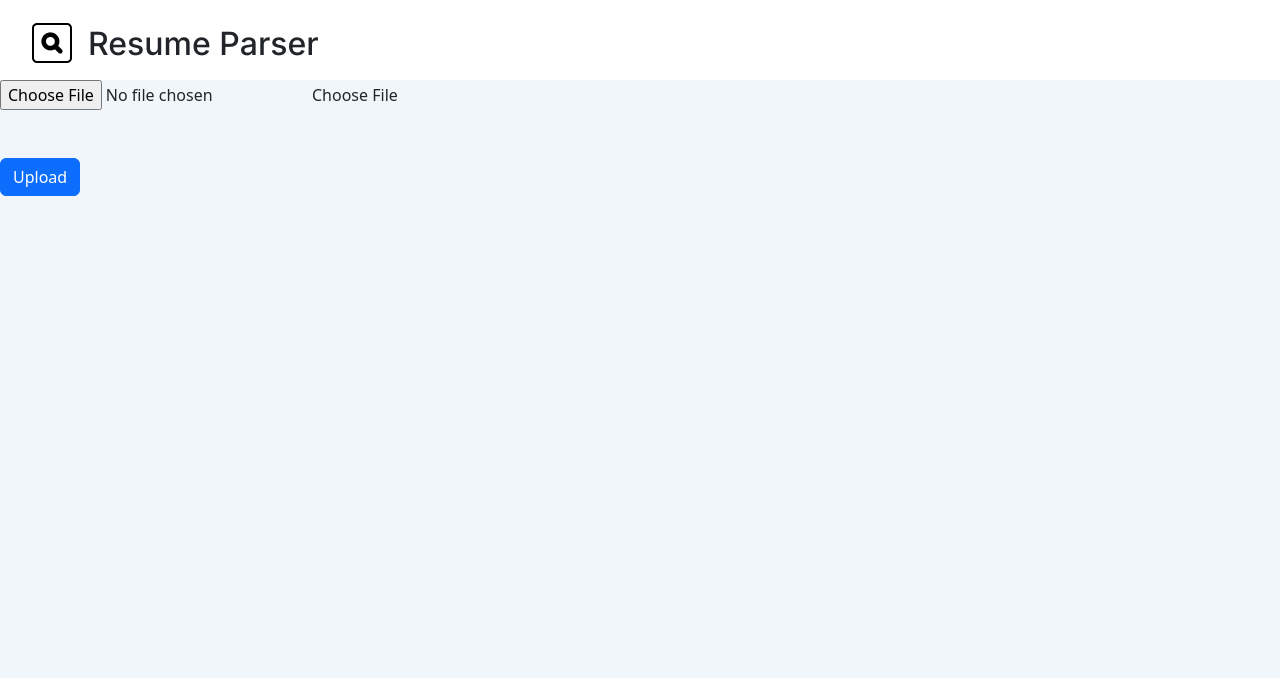
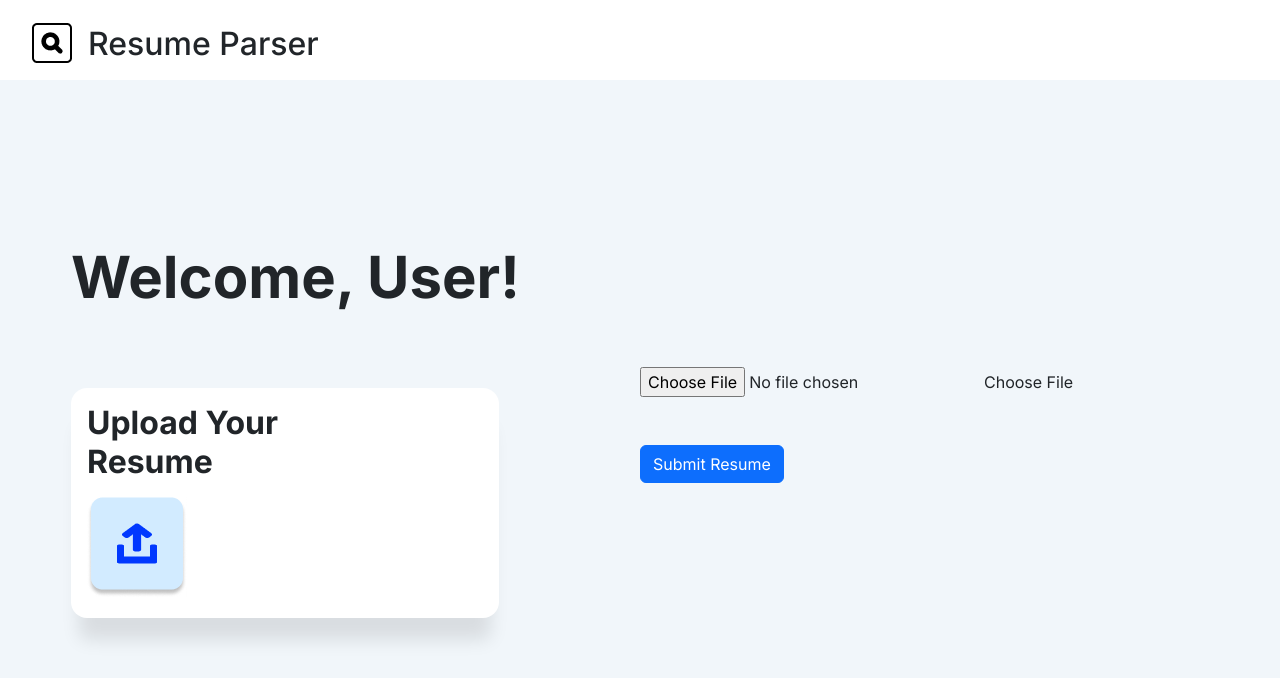
Before and after one commit to jacksoncamp42/Resume-Parser-App, a React (Create React App) app: page /Upload in a window 1280 px wide. Shown: the top 678 px of the page. Built offline with nearby package versions, Linux system fonts and the light colour scheme.

Commit message:
upload page components

```diff
--- a/src/App.css
+++ b/src/App.css
@@ -39,7 +39,7 @@
 
 /* RESUME CARD CONTAINER*/
 
-.resumeContainer{
+.resumeContainer {
   width: 1138px;
   height: 613px;
   font-family: 'Inter', sans-serif;
@@ -49,7 +49,7 @@
   grid-template-columns: 1fr 1fr 0fr;
   row-gap: 2em;
 
-  background: #FFFFFF;
+  background: #ffffff;
   border-radius: 16px;
   padding: 32px;
   box-shadow: 0px 30px 18px -8px rgba(0, 0, 0, 0.1);
@@ -75,7 +75,7 @@
   transform: scale(1.05, 1.05);
 }
 
-.resumeCard p #resume-title{
+.resumeCard p #resume-title {
   font-family: 'Inter';
   font-style: normal;
   font-weight: 600;
@@ -85,7 +85,7 @@
 }
 
 .resumeCard #resume-fields {
-  font-size: 10px ;
+  font-size: 10px;
   color: #767575;
   margin-bottom: 12px;
 }
@@ -103,15 +103,15 @@
 
 .resumeFavorite {
   background: none;
-	border: none;
-	padding: 0;
-	cursor: pointer;
-  background-size:cover;
+  border: none;
+  padding: 0;
+  cursor: pointer;
+  background-size: cover;
   width: 24px;
   height: 24px;
 }
 
-.resumeFavorite:hover{
+.resumeFavorite:hover {
   transform: scale(1.15, 1.15);
 }
 
@@ -133,7 +133,7 @@
   flex-direction: row;
 }
 
-.resumeCard #resume-fields{
+.resumeCard #resume-fields {
   white-space: nowrap;
   overflow: hidden;
   text-overflow: ellipsis;
@@ -146,13 +146,13 @@
   margin-bottom: 8px;
 }
 
-#resume-experience{
+#resume-experience {
   white-space: nowrap;
   overflow: hidden;
   margin-bottom: 8px;
 }
 
-#resume-skills{
+#resume-skills {
   white-space: nowrap;
   overflow: hidden;
   text-overflow: ellipsis;
@@ -167,7 +167,8 @@
   box-sizing: border-box;
   cursor: pointer;
   display: inline-block;
-  font-family: Roobert,-apple-system,BlinkMacSystemFont,"Segoe UI",Helvetica,Arial,sans-serif,"Apple Color Emoji","Segoe UI Emoji","Segoe UI Symbol";
+  font-family: Roobert, -apple-system, BlinkMacSystemFont, 'Segoe UI', Helvetica,
+    Arial, sans-serif, 'Apple Color Emoji', 'Segoe UI Emoji', 'Segoe UI Symbol';
   font-family: 'Inter';
   font-style: normal;
   font-weight: 500;
@@ -183,7 +184,7 @@
 
 .viewResumeButton:hover {
   color: #fff;
-  background-color: #1A1A1A;
+  background-color: #1a1a1a;
   box-shadow: rgba(0, 0, 0, 0.25) 0 8px 15px;
   transform: translateY(-2px);
 }
@@ -193,11 +194,49 @@
   transform: translateY(0);
 }
 
-.footer a{
+.footer a {
   display: inline-block;
   width: 30px;
 }
 
-.footer *{
+.footer * {
   margin-right: 16px;
 }
+
+/* Upload Part */
+.upload-container {
+  margin-left: auto;
+  margin-right: auto;
+  margin-top: 3%;
+  width: 1138px;
+  height: 613px;
+  font-family: 'Inter', sans-serif;
+  align-items: center;
+
+  display: grid;
+  grid-template-columns: 1fr 1fr 0fr;
+  row-gap: 2em;
+}
+
+.left-side > h1 {
+  font-family: 'Inter';
+  font-style: normal;
+  line-height: 160%;
+  margin-bottom: 64px;
+  font-weight: 700;
+  font-size: 58px;
+}
+
+.left-shape {
+  background: #ffffff;
+  width: 428px;
+  height: 230px;
+  border-radius: 16px;
+  padding: 16px;
+  box-shadow: 0px 30px 18px -8px rgba(0, 0, 0, 0.1);
+}
+.left-shape > h2 {
+  width: 200px;
+  font-weight: bold;
+  margin-bottom: 16px;
+}
--- a/src/components/FileUpload.js
+++ b/src/components/FileUpload.js
@@ -1,28 +1,32 @@
-import React, { Fragment, useState } from "react";
+import React, { Fragment, useState } from 'react';
+import UploadPic from './sidebar-icons/UploadPic.png';
 
 const FileUpload = () => {
-  const [file, setFile] = useState("");
-  const [filename, setFilename] = useState("Choose File");
+  const [file, setFile] = useState('');
+  const [filename, setFilename] = useState('Choose File');
   const [uploadedFile, setUploadedFile] = useState({});
   const [items, setItems] = useState([]);
   const [submitted, setSubmitted] = useState(false);
-  const [searchCategory, setSearchCategory] = useState("first_name");
-  const [filter, setFilter] = useState("");
+  const [searchCategory, setSearchCategory] = useState('first_name');
+  const [filter, setFilter] = useState('');
 
-  const onChange = (e) => {
+  const onChange = (e) => {};
 
-  };
-
-
-  const onSubmit = async (e) => {
-
-  };
+  const onSubmit = async (e) => {};
 
   const changeFilter = (e) => {
     setFilter(e.target.value);
   };
 
   return (
+    <div className="upload-container">
+      <div className="left-side">
+        <h1>Welcome, User!</h1>
+        <div className="left-shape">
+          <h2>Upload Your Resume</h2>
+          <img src={UploadPic} alt="upload-logo" />
+        </div>
+      </div>
       <Fragment>
         <form onSubmit={onSubmit}>
           <div className="custom-file mb-4">
@@ -38,11 +42,12 @@ const FileUpload = () => {
           </div>
           <input
             type="submit"
-          value="Upload"
+            value="Submit Resume"
             className="btn btn-primary btn-block mt-4"
           />
         </form>
       </Fragment>
+    </div>
   );
 };
 
```
Also changed, not shown: FileUpload.Css (added), src/components/sidebar-icons/UploadPic.png (added). Lines whose indentation alone changed are shown as unchanged.
